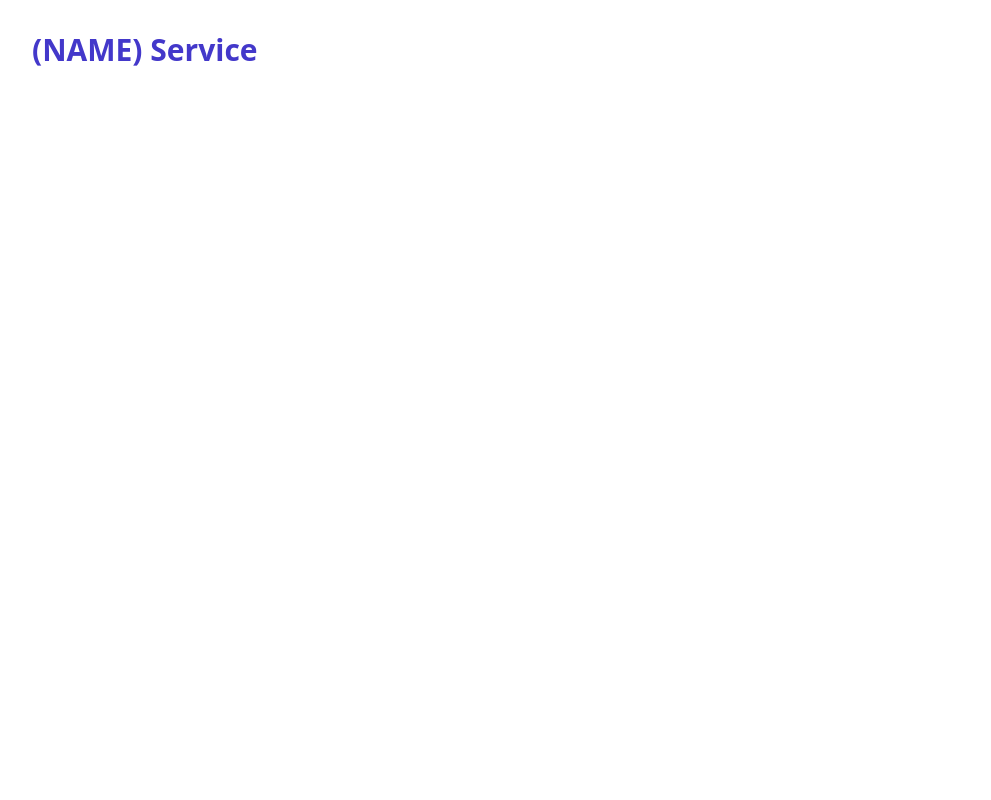
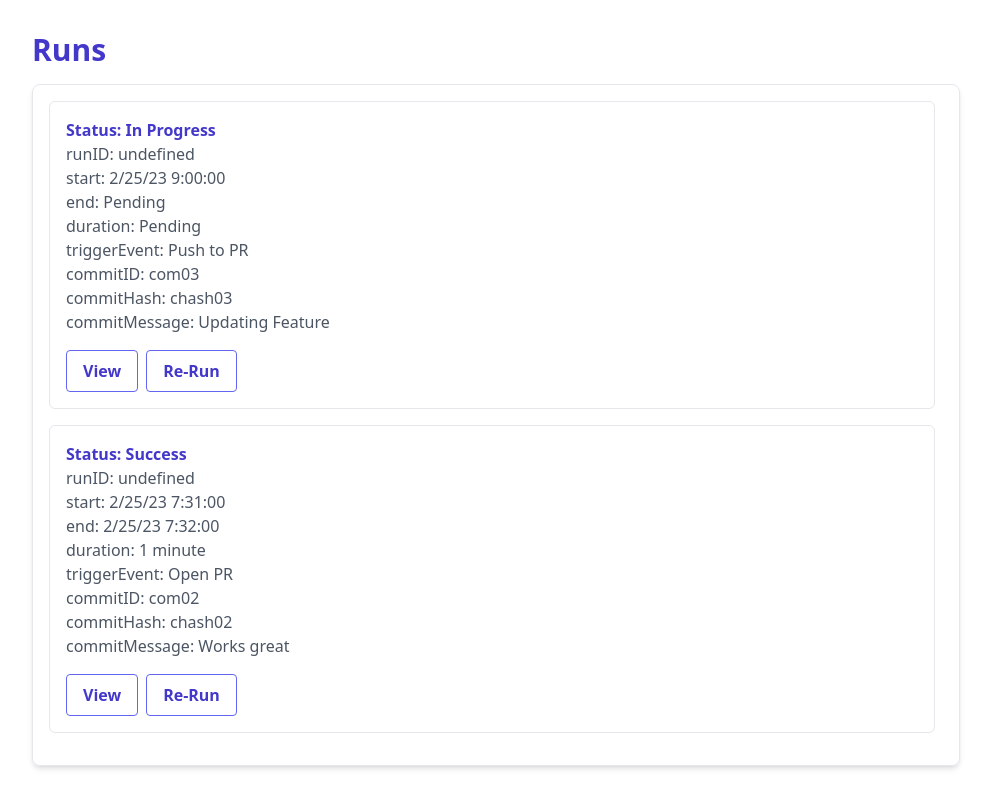
Before and after one commit to seamless-cicd/seamless-frontend, a React (Vite) app: page /services/1 in a window 1280 px wide. Shown: the whole page, without its empty margins (0-991 px from the left). Built offline with nearby package versions, Linux system fonts and the light colour scheme.

Commit message:
feat: display runs
- list of runs displayed with card styling
- each run has a view and re-run button
- event handlers for these only log info
- run has a type and sample data, data will eventually be fetched with axios

```diff
--- a/src/components/Card.tsx
+++ b/src/components/Card.tsx
@@ -7,8 +7,6 @@ const Card = ({ name, repo, triggers, serviceID }: ServiceType) => {
   const navigate = useNavigate();
 
   const handleRunClick = (e: React.MouseEvent) => {
-    console.log('now running the service going to page to show staus!')
-    console.log(serviceID);
     navigate(`/services/${serviceID}`);
   }
 
--- a/src/components/Service.tsx
+++ b/src/components/Service.tsx
@@ -1,10 +1,88 @@
+import { useState, useEffect } from "react";
+import { useParams } from "react-router-dom";
+import { RunType } from "../types/runType";
+import RunsCard from './cards/RunsCard'
+
+const sampleRuns = [
+  {
+    runID: 'r03',
+    start: '2/25/23 9:00:00',
+    end: 'Pending',
+    duration: 'Pending',
+    triggerEvent: 'Push to PR',
+    commitID: 'com03',
+    commitHash: 'chash03',
+    commitMessage: 'Updating Feature',
+    status: 'In Progress'
+  },
+  {
+    runID: 'r02',
+    start: '2/25/23 7:31:00',
+    end: '2/25/23 7:32:00',
+    duration: '1 minute',
+    triggerEvent: 'Open PR',
+    commitID: 'com02',
+    commitHash: 'chash02',
+    commitMessage: 'Works great',
+    status: 'Success'
+  },
+]
+
+
+
 
 const Service = () => {
+  const serviceID = useParams();
+
+  const [runs, setRuns] = useState<RunType[]>([]);
+
+  useEffect(() => {
+    const fetchServices = async () => {
+      // To Do: get runs data using
+      // const result = await axios.get('backendURL')
+      setRuns(sampleRuns);
+    }
+    fetchServices();
+  }, [])
+
   return (
     <div className="mt-8 ml-8">
-      <h2 className="text-3xl text-indigo-700 font-extrabold mb-4">(NAME) Service</h2>
+    <h2 className="text-3xl text-indigo-700 font-extrabold mb-4">Runs</h2>
+    <div className="border rounded-lg shadow-md p-4 mr-80">
+      {runs.map(run => {
+        return (
+        <RunsCard
+          key={run.runID}
+          start={run.start}
+          end={run.end}
+          duration={run.duration}
+          triggerEvent={run.triggerEvent}
+          commitID={run.commitID}
+          commitHash={run.commitHash}
+          commitMessage={run.commitMessage}
+          status={run.status}
+        />
+        )
+      })}
     </div>
+  </div>
   )
 }
 
+/*
+export interface RunType {
+  runID: string;
+  start: string;
+  end: string;
+  duration: string;
+  triggerEvent: string;
+  commitID: string;
+  commitHash: string;
+  commitMessage: string;
+  status: string;
+}
+*/
+
+
+
 export default Service
--- /dev/null
+++ b/src/components/cards/RunsCard.tsx
@@ -0,0 +1,49 @@
+import { RunType } from "../../types/runType";
+import { useNavigate } from "react-router-dom";
+
+/*
+export interface RunType {
+  runID: string;
+  start: string;
+  end: string;
+  duration: string;
+  triggerEvent: string;
+  commitID: string;
+  commitHash: string;
+  commitMessage: string;
+  status: string;
+}
+*/
+
+const submitButtonStyle = "mt-4 mr-2 bg-transparent hover:bg-indigo-500 text-indigo-700 font-semibold hover:text-white py-2 px-4 border border-indigo-500 hover:border-transparent rounded";
+
+const Card = ({ runID, start, end, duration, triggerEvent, commitID, commitHash, commitMessage, status }: RunType) => {
+  const navigate = useNavigate();
+
+  const handleViewClick = (e: React.MouseEvent) => {
+    console.log('navigating to a single run to show info')
+    // navigate(`/runs/${runID}`);
+  }
+
+  const handleReRunClick = (e: React.MouseEvent) => {
+    console.log('going to re-run the service now!')
+  }
+
+  return (
+    <div className="border p-4 rounded-md mb-4 mr-2">
+      <h2 className="font-bold text-indigo-700">Status: {status}</h2>
+      <p className="text-gray-600">{`runID: ${runID}`}</p>
+      <p className="text-gray-600">{`start: ${start}`}</p>
+      <p className="text-gray-600">{`end: ${end}`}</p>
+      <p className="text-gray-600">{`duration: ${duration}`}</p>
+      <p className="text-gray-600">{`triggerEvent: ${triggerEvent}`}</p>
+      <p className="text-gray-600">{`commitID: ${commitID}`}</p>
+      <p className="text-gray-600">{`commitHash: ${commitHash}`}</p>
+      <p className="text-gray-600">{`commitMessage: ${commitMessage}`}</p>
+      <button className={submitButtonStyle} onClick={handleViewClick}>View</button>
+      <button className={submitButtonStyle} onClick={handleReRunClick}>Re-Run</button>
+    </div>
+  );
+};
+
+export default Card;
--- /dev/null
+++ b/src/types/runType.ts
@@ -0,0 +1,11 @@
+export interface RunType {
+  runID: string;
+  start: string;
+  end: string;
+  duration: string;
+  triggerEvent: string;
+  commitID: string;
+  commitHash: string;
+  commitMessage: string;
+  status: string;
+}
```
